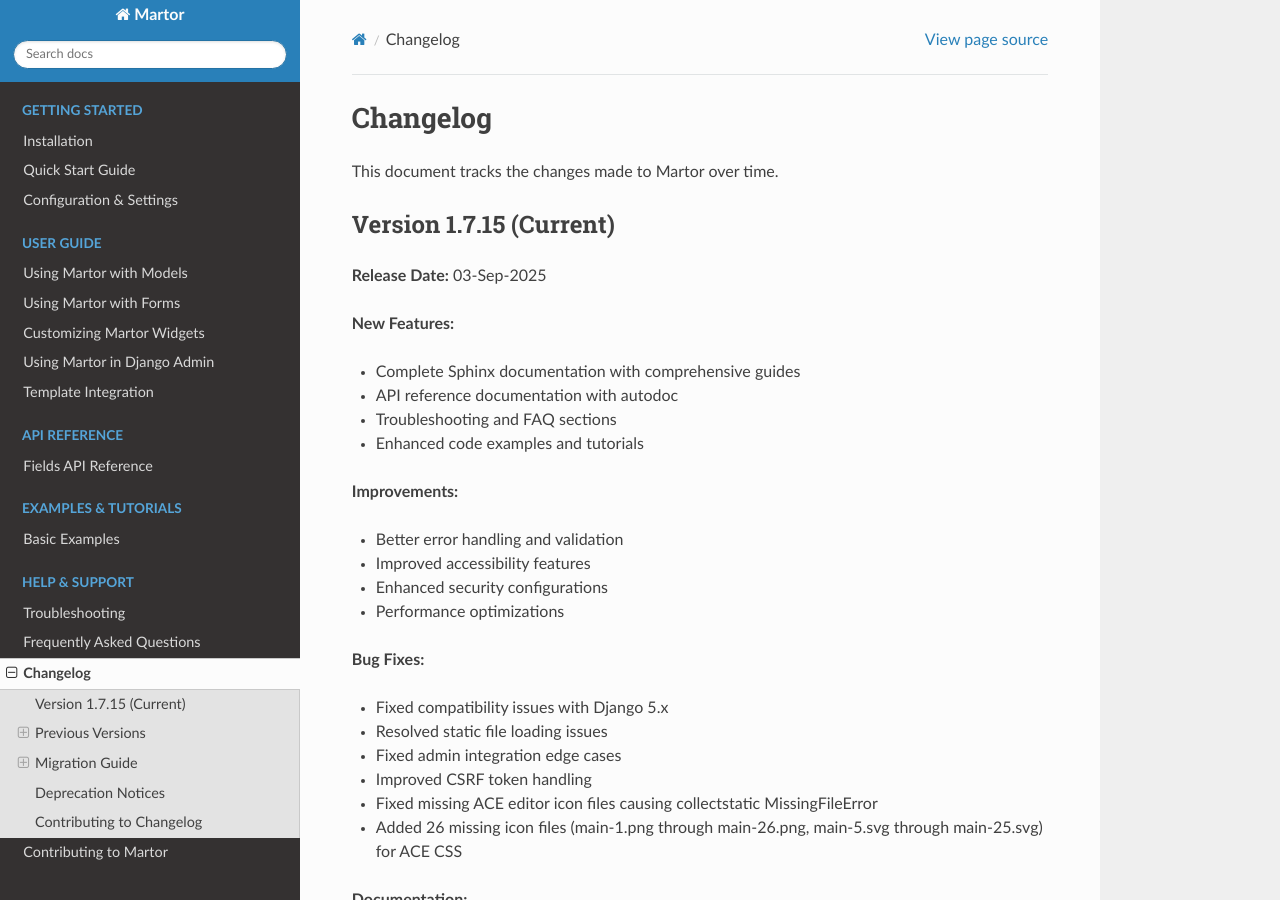
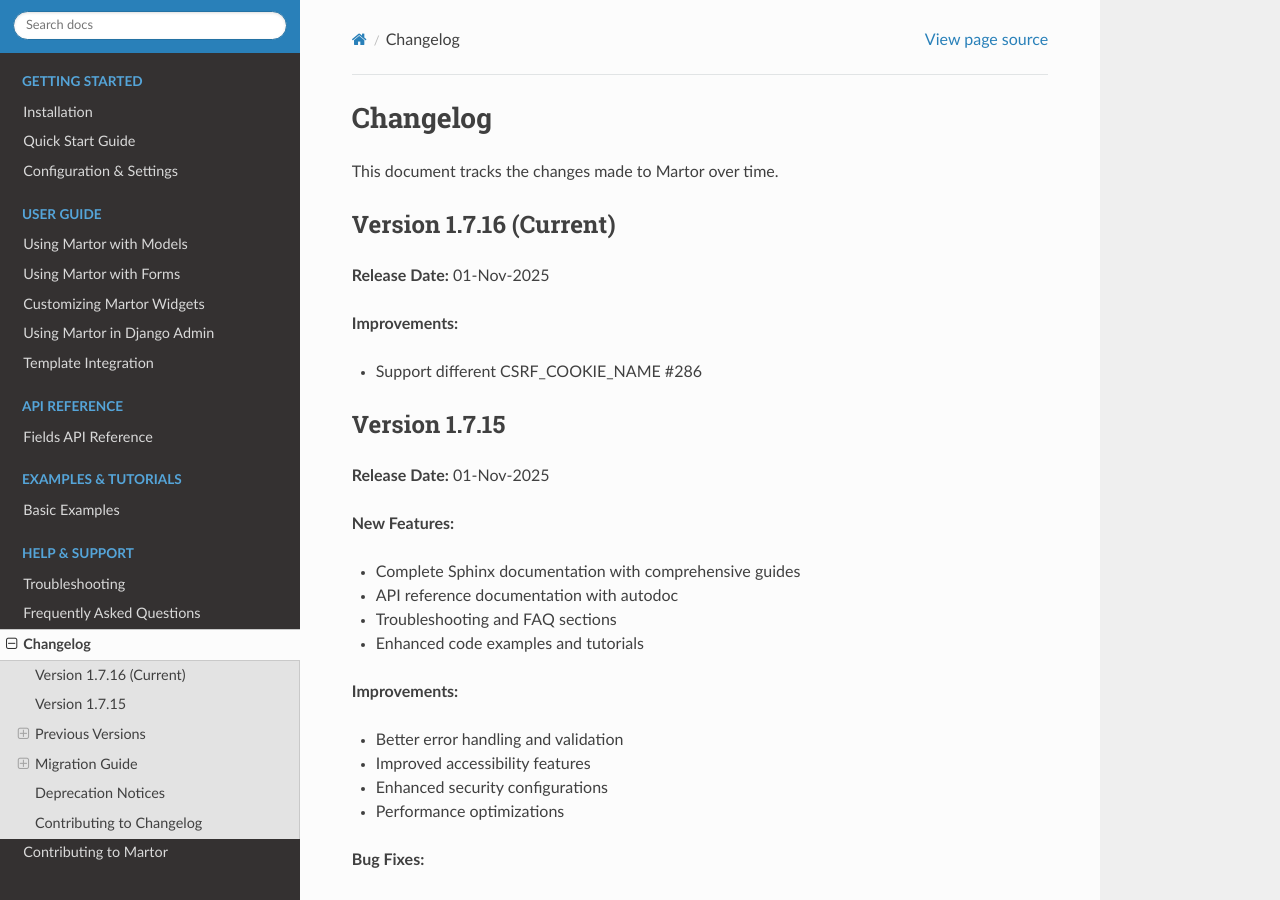
Before and after one commit to agusmakmun/django-markdown-editor, a Sphinx documentation site: the page built from docs/changelog.rst, in a window 1280 px wide and 900 px high. Built offline with Sphinx 7.4.7 and the Read the Docs theme 3.1.0, drawn with Linux system fonts in a browser that asks for light colours; pages that are not in the unit, such as notebooks, are missing from menus.

Commit message:
feat: bump version

```diff
--- a/docs/changelog.rst
+++ b/docs/changelog.rst
@@ -3,10 +3,19 @@ Changelog
 
 This document tracks the changes made to Martor over time.
 
-Version 1.7.15 (Current)
+Version 1.7.16 (Current)
 -------------------------
 
-**Release Date:** 03-Sep-2025
+**Release Date:** 01-Nov-2025
+
+**Improvements:**
+
+* Support different CSRF_COOKIE_NAME #286
+
+Version 1.7.15
+-------------------------
+
+**Release Date:** 01-Nov-2025
 
 **New Features:**
 
--- a/docs/conf.py
+++ b/docs/conf.py
@@ -37,8 +37,8 @@ try:
     version = __version__
     release = __version__
 except ImportError:
-    version = "1.7.15"
-    release = "1.7.15"
+    version = "1.7.16"
+    release = "1.7.16"
 
 # -- General configuration ---------------------------------------------------
 # https://www.sphinx-doc.org/en/master/usage/configuration.html#general-configuration
--- a/docs/faq.rst
+++ b/docs/faq.rst
@@ -515,7 +515,7 @@ What information should I include in bug reports?
 
     ## Environment
     - Django: 4.2.0
-    - Martor: 1.7.15
+    - Martor: 1.7.16
     - Python: 3.9.0
     - Browser: Chrome 91.0
 
--- a/martor/__init__.py
+++ b/martor/__init__.py
@@ -1,4 +1,4 @@
-__version__ = "1.7.15"
-__release_date__ = "03-Sep-2025"
+__version__ = "1.7.16"
+__release_date__ = "01-Nov-2025"
 __author__ = "Agus Makmun (Summon Agus)"
 __author_email__ = "summon.agus@gmail.com"
--- a/martor/static/martor/js/martor.bootstrap.js
+++ b/martor/static/martor/js/martor.bootstrap.js
@@ -1,7 +1,7 @@
 /**
- * Name         : Martor v1.7.15
+ * Name         : Martor v1.7.16
  * Created by   : Agus Makmun (Summon Agus)
- * Release date : 03-Sep-2025
+ * Release date : 01-Nov-2025
  * License      : GNU GENERAL PUBLIC LICENSE Version 3, 29 June 2007
  * Repository   : https://github.com/agusmakmun/django-markdown-editor
  * JS Minifier  : https://jscompress.com
--- a/martor/static/martor/js/martor.semantic.js
+++ b/martor/static/martor/js/martor.semantic.js
@@ -1,7 +1,7 @@
 /**
- * Name         : Martor v1.7.15
+ * Name         : Martor v1.7.16
  * Created by   : Agus Makmun (Summon Agus)
- * Release date : 03-Sep-2025
+ * Release date : 01-Nov-2025
  * License      : GNU GENERAL PUBLIC LICENSE Version 3, 29 June 2007
  * Repository   : https://github.com/agusmakmun/django-markdown-editor
  * JS Minifier  : https://jscompress.com
--- a/pyproject.toml
+++ b/pyproject.toml
@@ -4,7 +4,7 @@ build-backend = "hatchling.build"
 
 [project]
 name = "martor"
-version = "1.7.15"
+version = "1.7.16"
 description = "Django Markdown Editor"
 readme = "README.md"
 license = { text = "GPL-3.0" }
```
Also changed, not shown: martor/static/martor/css/martor-admin.min.css, martor/static/martor/css/martor.bootstrap.min.css, martor/static/martor/css/martor.semantic.min.css, martor/static/martor/js/martor.bootstrap.min.js, martor/static/martor/js/martor.semantic.min.js.
